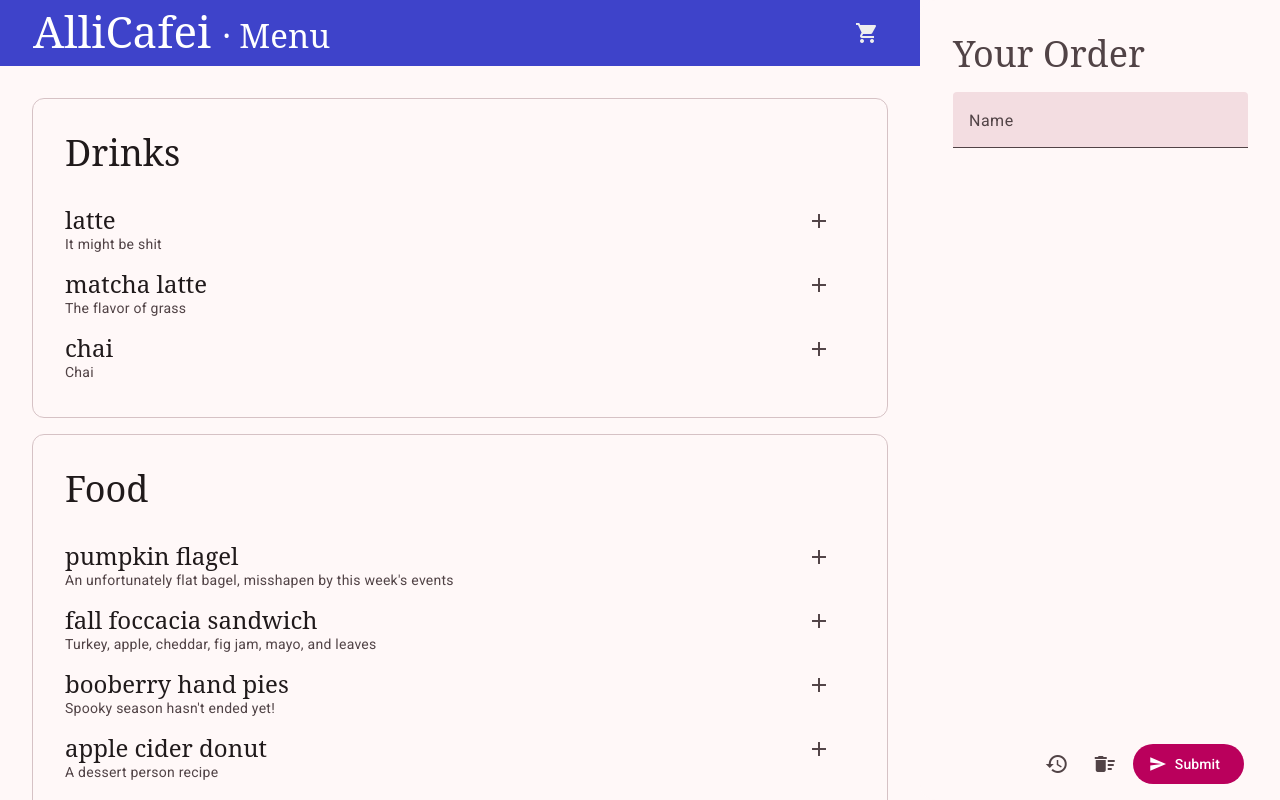
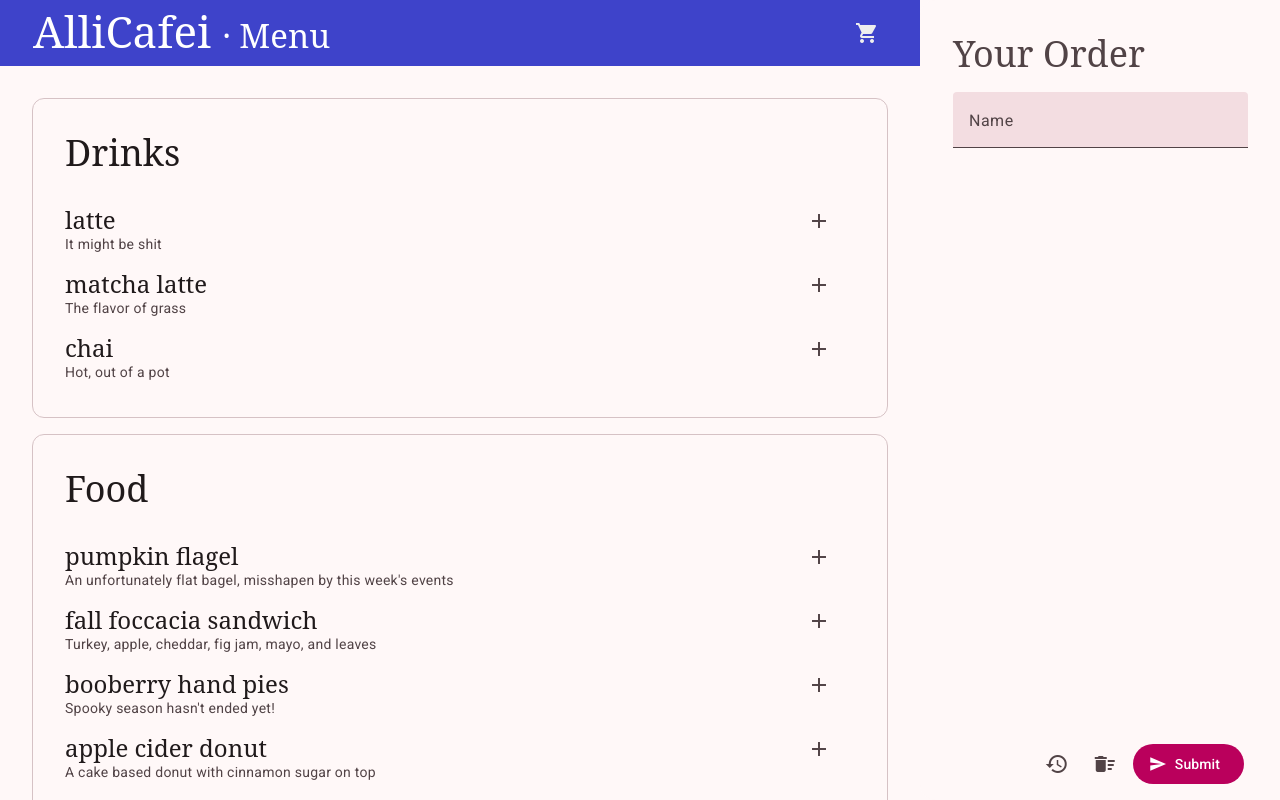
Before and after one commit to danzou56/home-cafe-circle, an Angular app: page / in a window 1280 px wide. Built offline with nearby package versions, Linux system fonts and the light colour scheme; a web font is replaced by a local one.

Commit message:
Update menu

```diff
--- a/src/app/menu/menu.ts
+++ b/src/app/menu/menu.ts
@@ -49,7 +49,7 @@ const menu: MenuItem[] = [
   {
     name: 'chai',
     tipe: FoodType.Drink,
-    description: 'Chai',
+    description: 'Hot, out of a pot',
     radios: [],
   },
   {
@@ -73,20 +73,20 @@ const menu: MenuItem[] = [
   {
     name: 'apple cider donut',
     tipe: FoodType.Food,
-    description: 'A dessert person recipe',
+    description: 'A cake based donut with cinnamon sugar on top',
     radios: [halvable],
   },
   {
     name: 'apple turnover',
     tipe: FoodType.Food,
-    description: '',
+    description: 'Cinnamon, puff pastry, sweet apple goodness',
     radios: [],
   },
   {
     name: 'pumpkin whoopie pies',
     tipe: FoodType.Food,
-    description: '',
-    radios: [],
+    description: "Cakey oreos but it's pumpkin",
+    radios: [halvable],
   },
 ];
 
```
